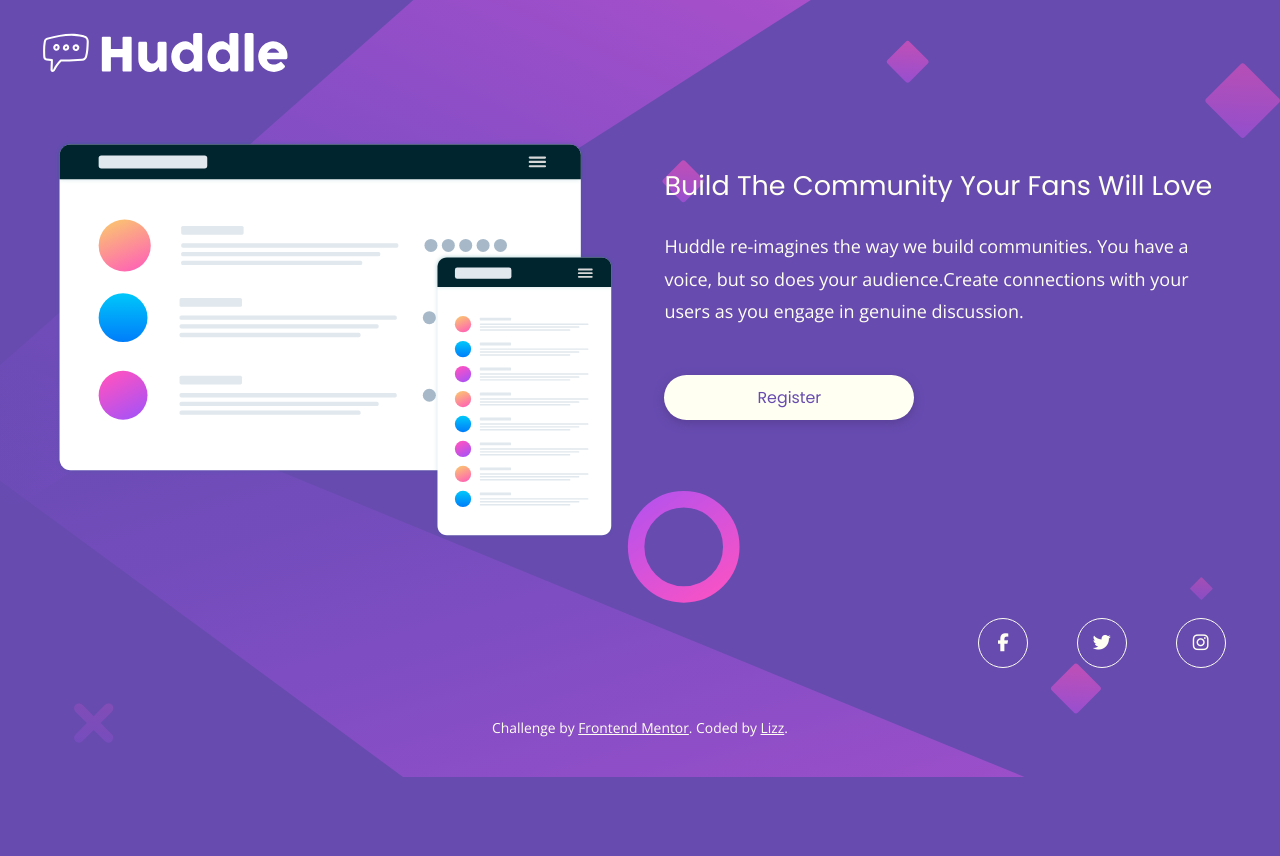
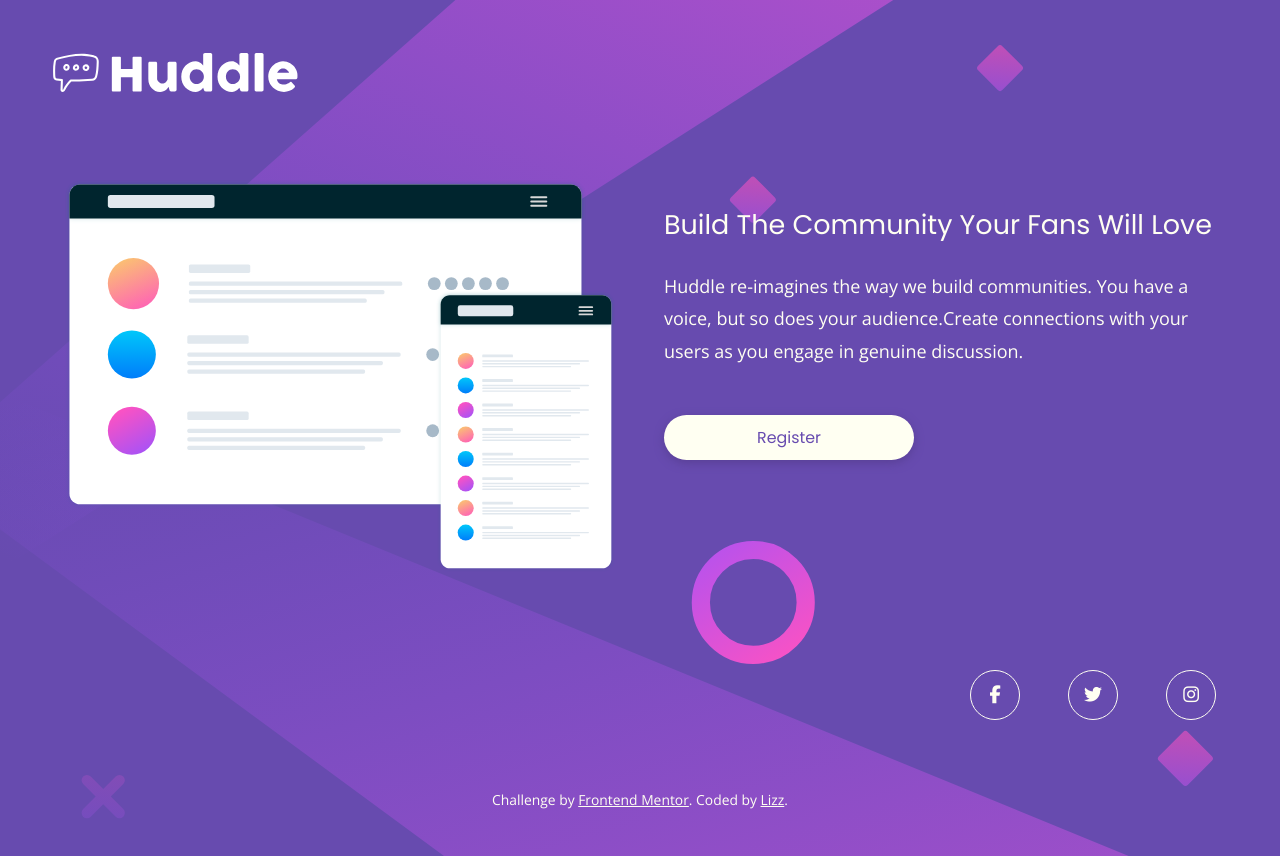
Before and after one commit to LizzSoup/huddle-landing-page, a plain HTML site: page index.html in a window 1280 px wide. Before the commit the page ends 800 px from the top, so only its background shows below. Drawn offline with nearby package versions, Linux system fonts and the light colour scheme.

Commit message:
Added styles to social

```diff
--- a/css/main.css
+++ b/css/main.css
@@ -57,7 +57,7 @@ header,
 main,
 .social,
 footer {
-  margin: 20px 30px;
+  margin: 40px;
 }
 
 img {
@@ -124,7 +124,9 @@ footer p {
   }
 
   .social {
+    align-items: flex-start;
     justify-content: flex-end;
+    margin-top: 0;
   }
 
   .social p {
```
